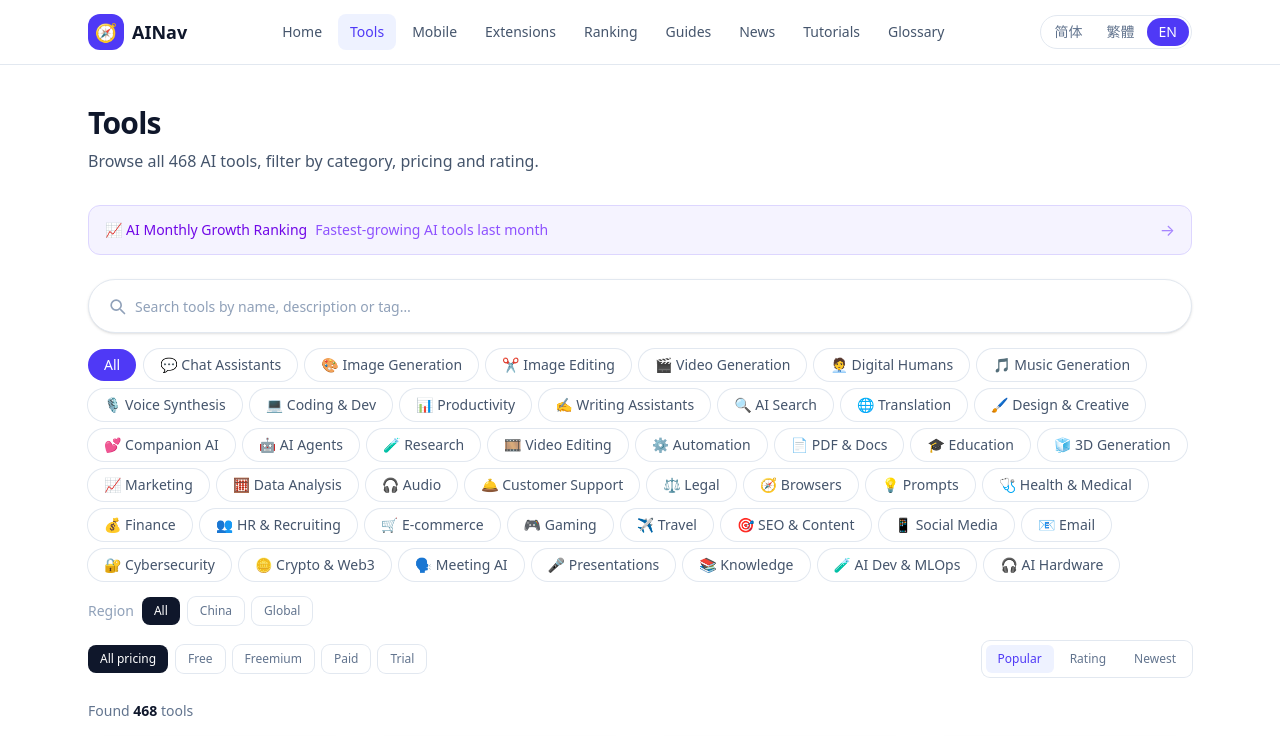
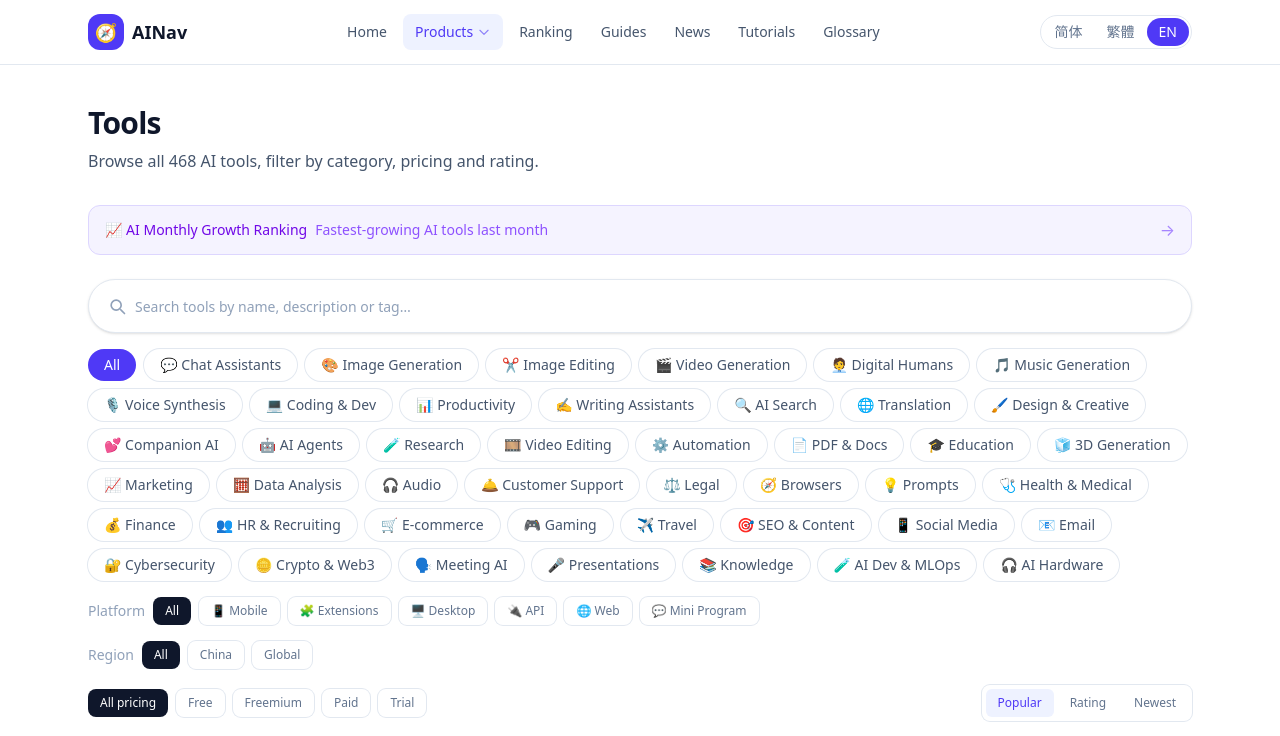
Before and after one commit to ansonyu1125/ai-nav, a Next.js app: page /tools in a window 1280 px wide. Shown: the top 736 px of the page. Built offline with nearby package versions, Linux system fonts and the light colour scheme.

Commit message:
合并为统一 AI 产品专区，新增平台二级筛选与导航下拉

```diff
--- a/app/extensions/page.tsx
+++ /dev/null
@@ -1,40 +0,0 @@
-import { categories } from "@/data/categories";
-import { getExtensionToolList } from "@/lib/tools";
-import { getToolCategories } from "@/lib/types";
-import ToolsExplorer from "@/components/ToolsExplorer";
-import { BilingualText } from "@/components/Bilingual";
-
-export const metadata = {
-  title: "AI 浏览器插件",
-  description:
-    "收录最实用的 AI 浏览器插件，涵盖写作、翻译、总结、搜索、SEO、会议转写等场景，装进浏览器一步到位。",
-};
-
-export default function ExtensionsPage() {
-  const tools = getExtensionToolList();
-  const usedCategories = categories.filter((c) =>
-    tools.some((t) => getToolCategories(t).includes(c.id)),
-  );
-
-  return (
-    <div className="mx-auto max-w-6xl px-4 py-10 sm:px-6">
-      <div className="mb-8">
-        <h1 className="text-3xl font-bold tracking-tight text-slate-900">
-          <BilingualText zh="AI 浏览器插件" en="AI Browser Extensions" />
-        </h1>
-        <p className="mt-2 text-slate-600">
-          <BilingualText
-            zh={`收录 ${tools.length} 款 AI 浏览器插件，涵盖写作、翻译、总结、搜索、SEO、会议转写等场景，装进浏览器一步到位。`}
-            en={`Browse ${tools.length} AI browser extensions for writing, translation, summarization, search, SEO, meeting transcription and more.`}
-          />
-        </p>
-      </div>
-
-      <ToolsExplorer
-        tools={tools}
-        categories={usedCategories}
-        initial={{ q: "", category: "all", region: "all", pricing: "all", sort: "popularity" }}
-      />
-    </div>
-  );
-}
--- a/app/mobile/page.tsx
+++ /dev/null
@@ -1,40 +0,0 @@
-import { categories } from "@/data/categories";
-import { getMobileToolList } from "@/lib/tools";
-import { getToolCategories } from "@/lib/types";
-import ToolsExplorer from "@/components/ToolsExplorer";
-import { BilingualText } from "@/components/Bilingual";
-
-export const metadata = {
-  title: "AI 手机应用",
-  description:
-    "收录最优质的 AI 手机应用，涵盖 AI 修图、视频剪辑、语音、学习、健康、翻译等场景，随时随地用 AI。",
-};
-
-export default function MobilePage() {
-  const tools = getMobileToolList();
-  const usedCategories = categories.filter((c) =>
-    tools.some((t) => getToolCategories(t).includes(c.id)),
-  );
-
-  return (
-    <div className="mx-auto max-w-6xl px-4 py-10 sm:px-6">
-      <div className="mb-8">
-        <h1 className="text-3xl font-bold tracking-tight text-slate-900">
-          <BilingualText zh="AI 手机应用" en="AI Mobile Apps" />
-        </h1>
-        <p className="mt-2 text-slate-600">
-          <BilingualText
-            zh={`收录 ${tools.length} 款 AI 手机应用，涵盖修图、视频、语音、学习、健康、翻译等场景，随时随地用 AI。`}
-            en={`Browse ${tools.length} AI mobile apps across photo, video, voice, learning, health, translation and more.`}
-          />
-        </p>
-      </div>
-
-      <ToolsExplorer
-        tools={tools}
-        categories={usedCategories}
-        initial={{ q: "", category: "all", region: "all", pricing: "all", sort: "popularity" }}
-      />
-    </div>
-  );
-}
--- a/app/page.tsx
+++ b/app/page.tsx
@@ -118,7 +118,7 @@
             titleEn="AI mobile apps"
             subtitle="随时随地，装在手机里的 AI 神器"
             subtitleEn="The best AI apps in your pocket"
-            href="/mobile"
+            href="/tools?platform=mobile"
           />
           <div className="grid gap-4 sm:grid-cols-2 lg:grid-cols-4">
             {mobile.map((t) => (
@@ -136,7 +136,7 @@
             titleEn="AI browser extensions"
             subtitle="装进浏览器，划词、总结、翻译一步到位"
             subtitleEn="AI extensions that supercharge your browser"
-            href="/extensions"
+            href="/tools?platform=extension"
           />
           <div className="grid gap-4 sm:grid-cols-2 lg:grid-cols-4">
             {extensions.map((t) => (
--- a/app/sitemap.ts
+++ b/app/sitemap.ts
@@ -14,8 +14,6 @@
   const statics: MetadataRoute.Sitemap = [
     { url: `${base}/`, lastModified: now, changeFrequency: "weekly", priority: 1 },
     { url: `${base}/tools`, lastModified: now, changeFrequency: "weekly", priority: 0.9 },
-    { url: `${base}/mobile`, lastModified: now, changeFrequency: "weekly", priority: 0.8 },
-    { url: `${base}/extensions`, lastModified: now, changeFrequency: "weekly", priority: 0.8 },
     { url: `${base}/ranking`, lastModified: now, changeFrequency: "weekly", priority: 0.9 },
     { url: `${base}/tutorials`, lastModified: now, changeFrequency: "weekly", priority: 0.8 },
     { url: `${base}/scenarios`, lastModified: now, changeFrequency: "weekly", priority: 0.8 },
--- a/app/tools/page.tsx
+++ b/app/tools/page.tsx
@@ -18,6 +18,7 @@
   const initial = {
     q: typeof sp.q === "string" ? sp.q : "",
     category: typeof sp.category === "string" ? sp.category : "all",
+    platform: typeof sp.platform === "string" ? sp.platform : "all",
     region: typeof sp.region === "string" ? sp.region : "all",
     pricing: typeof sp.pricing === "string" ? sp.pricing : "all",
     sort: typeof sp.sort === "string" ? sp.sort : "popularity",
--- a/components/Navbar.tsx
+++ b/components/Navbar.tsx
@@ -3,7 +3,7 @@
 import Link from "next/link";
 import { useState } from "react";
 import { usePathname } from "next/navigation";
-import { site, nav } from "@/lib/site";
+import { site, nav, type NavItem } from "@/lib/site";
 import { cn } from "@/lib/utils";
 import { useLanguage } from "./LanguageProvider";
 import { localize } from "@/lib/i18n";
@@ -16,6 +16,99 @@
 
   const isActive = (href: string) =>
     href === "/" ? pathname === "/" : pathname.startsWith(href);
+
+  const renderItem = (item: NavItem, mobile = false) => {
+    const label = localize(lang, item.label, item.labelEn);
+
+    if (item.children) {
+      if (mobile) {
+        return (
+          <div key={item.href}>
+            <Link
+              href={item.href}
+              onClick={() => setOpen(false)}
+              className={cn(
+                "block rounded-lg px-3 py-2.5 text-sm font-medium",
+                isActive(item.href)
+                  ? "bg-indigo-50 text-indigo-600"
+                  : "text-slate-600 hover:bg-slate-100",
+              )}
+            >
+              {label}
+            </Link>
+            <div className="ml-3 border-l border-slate-200 pl-3">
+              {item.children.map((c) => (
+                <Link
+                  key={c.href}
+                  href={c.href}
+                  onClick={() => setOpen(false)}
+                  className="block rounded-lg px-3 py-2 text-sm text-slate-500 hover:bg-slate-100 hover:text-slate-900"
+                >
+                  {localize(lang, c.label, c.labelEn)}
+                </Link>
+              ))}
+            </div>
+          </div>
+        );
+      }
+
+      return (
+        <div key={item.href} className="group relative">
+          <Link
+            href={item.href}
+            className={cn(
+              "inline-flex items-center gap-1 rounded-lg px-3 py-2 text-sm font-medium transition",
+              isActive(item.href)
+                ? "bg-indigo-50 text-indigo-600"
+                : "text-slate-600 hover:bg-slate-100 hover:text-slate-900",
+            )}
+          >
+            {label}
+            <svg
+              className="h-3.5 w-3.5 opacity-60 transition group-hover:rotate-180"
+              fill="none"
+              viewBox="0 0 24 24"
+              stroke="currentColor"
+              strokeWidth={2}
+            >
+              <path strokeLinecap="round" strokeLinejoin="round" d="M19 9l-7 7-7-7" />
+            </svg>
+          </Link>
+          <div className="invisible absolute left-0 top-full z-50 pt-1 opacity-0 transition group-hover:visible group-hover:opacity-100">
+            <div className="w-48 rounded-xl border border-slate-200 bg-white p-1.5 shadow-lg">
+              {item.children.map((c) => (
+                <Link
+                  key={c.href}
+                  href={c.href}
+                  className="block rounded-lg px-3 py-2 text-sm text-slate-600 transition hover:bg-indigo-50 hover:text-indigo-600"
+                >
+                  {localize(lang, c.label, c.labelEn)}
+                </Link>
+              ))}
+            </div>
+          </div>
+        </div>
+      );
+    }
+
+    return (
+      <Link
+        key={item.href}
+        href={item.href}
+        onClick={mobile ? () => setOpen(false) : undefined}
+        className={cn(
+          mobile ? "block rounded-lg px-3 py-2.5 text-sm font-medium" : "rounded-lg px-3 py-2 text-sm font-medium transition",
+          isActive(item.href)
+            ? "bg-indigo-50 text-indigo-600"
+            : mobile
+              ? "text-slate-600 hover:bg-slate-100"
+              : "text-slate-600 hover:bg-slate-100 hover:text-slate-900",
+        )}
+      >
+        {label}
+      </Link>
+    );
+  };
 
   return (
     <header className="sticky top-0 z-50 border-b border-slate-200 bg-white/80 backdrop-blur">
@@ -30,20 +123,7 @@
         </Link>
 
         <div className="hidden items-center gap-1 md:flex">
-          {nav.map((item) => (
-            <Link
-              key={item.href}
-              href={item.href}
-              className={cn(
-                "rounded-lg px-3 py-2 text-sm font-medium transition",
-                isActive(item.href)
-                  ? "bg-indigo-50 text-indigo-600"
-                  : "text-slate-600 hover:bg-slate-100 hover:text-slate-900",
-              )}
-            >
-              {localize(lang, item.label, item.labelEn)}
-            </Link>
-          ))}
+          {nav.map((item) => renderItem(item))}
         </div>
 
         <div className="flex items-center gap-2">
@@ -73,21 +153,7 @@
 
       {open && (
         <div className="border-t border-slate-200 bg-white px-4 py-2 md:hidden">
-          {nav.map((item) => (
-            <Link
-              key={item.href}
-              href={item.href}
-              onClick={() => setOpen(false)}
-              className={cn(
-                "block rounded-lg px-3 py-2.5 text-sm font-medium",
-                isActive(item.href)
-                  ? "bg-indigo-50 text-indigo-600"
-                  : "text-slate-600 hover:bg-slate-100",
-              )}
-            >
-              {localize(lang, item.label, item.labelEn)}
-            </Link>
-          ))}
+          {nav.map((item) => renderItem(item, true))}
         </div>
       )}
     </header>
--- a/components/ToolsExplorer.tsx
+++ b/components/ToolsExplorer.tsx
@@ -2,7 +2,13 @@
 
 import { useMemo, useState } from "react";
 import type { Category, Pricing, Region, Tool } from "@/lib/types";
-import { PRICING_LABEL, REGION_LABEL, getToolCategories } from "@/lib/types";
+import {
+  PRICING_LABEL,
+  REGION_LABEL,
+  PLATFORM_GROUPS,
+  getToolCategories,
+  matchesPlatformGroup,
+} from "@/lib/types";
 import ToolCard from "./ToolCard";
 import { cn } from "@/lib/utils";
 import { useLanguage } from "./LanguageProvider";
@@ -17,6 +23,7 @@
     region: string;
     pricing: string;
     sort: string;
+    platform: string;
   };
 }
 
@@ -28,6 +35,7 @@
   const { lang } = useLanguage();
   const [q, setQ] = useState(initial.q);
   const [category, setCategory] = useState(initial.category);
+  const [platform, setPlatform] = useState(initial.platform);
   const [region, setRegion] = useState(initial.region);
   const [pricing, setPricing] = useState(initial.pricing);
   const [sort, setSort] = useState(initial.sort);
@@ -81,6 +89,8 @@
     }
     if (category !== "all")
       list = list.filter((t) => getToolCategories(t).includes(category));
+    if (platform !== "all")
+      list = list.filter((t) => matchesPlatformGroup(t, platform));
     if (region !== "all") list = list.filter((t) => t.region === region);
     if (pricing !== "all") list = list.filter((t) => t.pricing === pricing);
 
@@ -90,7 +100,7 @@
       arr.sort((a, b) => (b.releaseYear ?? 0) - (a.releaseYear ?? 0));
     else arr.sort((a, b) => b.popularity - a.popularity);
     return arr;
-  }, [tools, q, category, region, pricing, sort]);
+  }, [tools, q, category, platform, region, pricing, sort]);
 
   const catName = (c: Category) => localize(lang, c.name, c.nameEn);
 
@@ -143,6 +153,38 @@
             )}
           >
             {c.emoji} {catName(c)}
+          </button>
+        ))}
+      </div>
+
+      {/* 平台二级筛选 */}
+      <div className="mt-4 flex flex-wrap items-center gap-2">
+        <span className="text-sm font-medium text-slate-400">
+          {localize(lang, "平台", "Platform")}
+        </span>
+        <button
+          onClick={() => setPlatform("all")}
+          className={cn(
+            "rounded-lg px-3 py-1.5 text-xs font-medium transition",
+            platform === "all"
+              ? "bg-slate-900 text-white"
+              : "bg-white text-slate-500 ring-1 ring-slate-200 hover:bg-slate-50",
+          )}
+        >
+          {localize(lang, "全部", "All")}
+        </button>
+        {PLATFORM_GROUPS.map((g) => (
+          <button
+            key={g.id}
+            onClick={() => setPlatform(g.id)}
+            className={cn(
+              "rounded-lg px-3 py-1.5 text-xs font-medium transition",
+              platform === g.id
+                ? "bg-slate-900 text-white"
+                : "bg-white text-slate-500 ring-1 ring-slate-200 hover:bg-slate-50",
+            )}
+          >
+            {g.icon} {localize(lang, g.zh, g.en)}
           </button>
         ))}
       </div>
@@ -245,6 +287,7 @@
             onClick={() => {
               setQ("");
               setCategory("all");
+              setPlatform("all");
               setRegion("all");
               setPricing("all");
             }}
--- a/lib/site.ts
+++ b/lib/site.ts
@@ -10,11 +10,29 @@
   url: "https://ai-nav-indol.vercel.app",
 };
 
-export const nav = [
+export type NavChild = { label: string; labelEn: string; href: string };
+export type NavItem = {
+  label: string;
+  labelEn: string;
+  href: string;
+  children?: NavChild[];
+};
+
+export const nav: NavItem[] = [
   { label: "首页", labelEn: "Home", href: "/" },
-  { label: "工具库", labelEn: "Tools", href: "/tools" },
-  { label: "手机应用", labelEn: "Mobile", href: "/mobile" },
-  { label: "浏览器插件", labelEn: "Extensions", href: "/extensions" },
+  {
+    label: "AI 产品",
+    labelEn: "Products",
+    href: "/tools",
+    children: [
+      { label: "全部产品", labelEn: "All tools", href: "/tools" },
+      { label: "手机应用", labelEn: "Mobile apps", href: "/tools?platform=mobile" },
+      { label: "浏览器插件", labelEn: "Browser extensions", href: "/tools?platform=extension" },
+      { label: "桌面客户端", labelEn: "Desktop apps", href: "/tools?platform=desktop" },
+      { label: "API 接口", labelEn: "API", href: "/tools?platform=api" },
+      { label: "网页版", labelEn: "Web apps", href: "/tools?platform=web" },
+    ],
+  },
   { label: "排行榜", labelEn: "Ranking", href: "/ranking" },
   { label: "深度指南", labelEn: "Guides", href: "/best" },
   { label: "AI 资讯", labelEn: "News", href: "/news" },
--- a/lib/types.ts
+++ b/lib/types.ts
@@ -39,6 +39,24 @@
   desktop: { zh: "桌面客户端", en: "Desktop app", icon: "🖥️" },
   wechat: { zh: "微信小程序", en: "WeChat Mini Program", icon: "💬" },
 };
+
+// 平台分组（用于二级筛选与导航下拉）：把多个平台键归为一个「专区」
+export interface PlatformGroup {
+  id: string;
+  zh: string;
+  en: string;
+  icon: string;
+  keys: PlatformKey[];
+}
+
+export const PLATFORM_GROUPS: PlatformGroup[] = [
+  { id: "mobile", zh: "手机应用", en: "Mobile", icon: "📱", keys: ["ios", "android"] },
+  { id: "extension", zh: "浏览器插件", en: "Extensions", icon: "🧩", keys: ["extension"] },
+  { id: "desktop", zh: "桌面客户端", en: "Desktop", icon: "🖥️", keys: ["macos", "windows", "linux", "desktop"] },
+  { id: "api", zh: "API 接口", en: "API", icon: "🔌", keys: ["api"] },
+  { id: "web", zh: "网页版", en: "Web", icon: "🌐", keys: ["web"] },
+  { id: "wechat", zh: "微信小程序", en: "Mini Program", icon: "💬", keys: ["wechat"] },
+];
 
 // 费用档位（pricingTiers 为中文数组，pricingTiersEn 为英文数组，逐项对应）
 export interface PricingTier {
@@ -212,3 +230,10 @@
     ? tool.categories
     : [tool.category];
 }
+
+// 判断工具是否属于某个平台分组（二级筛选用）
+export function matchesPlatformGroup(tool: Tool, groupId: string): boolean {
+  const g = PLATFORM_GROUPS.find((x) => x.id === groupId);
+  if (!g) return true;
+  return g.keys.some((k) => tool.platforms?.includes(k));
+}
```
